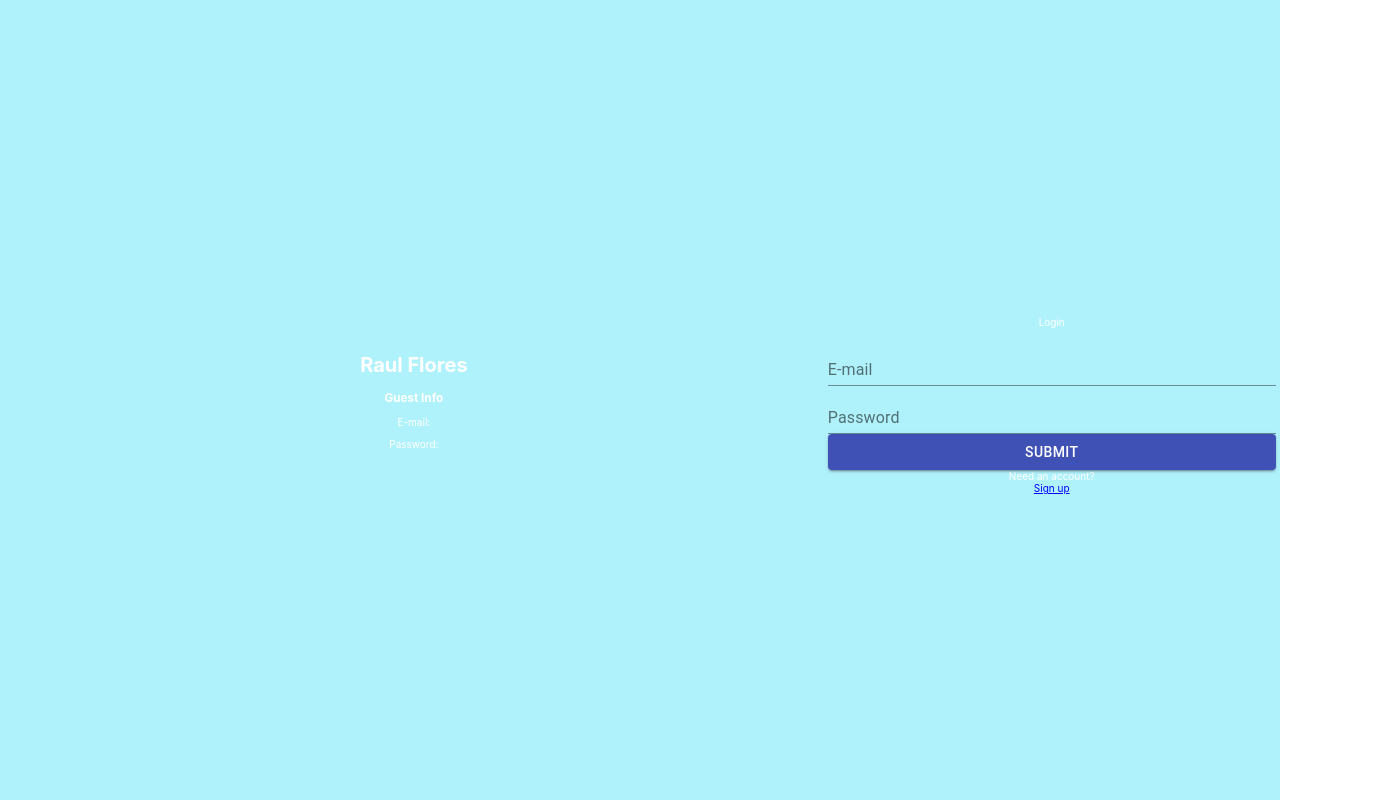
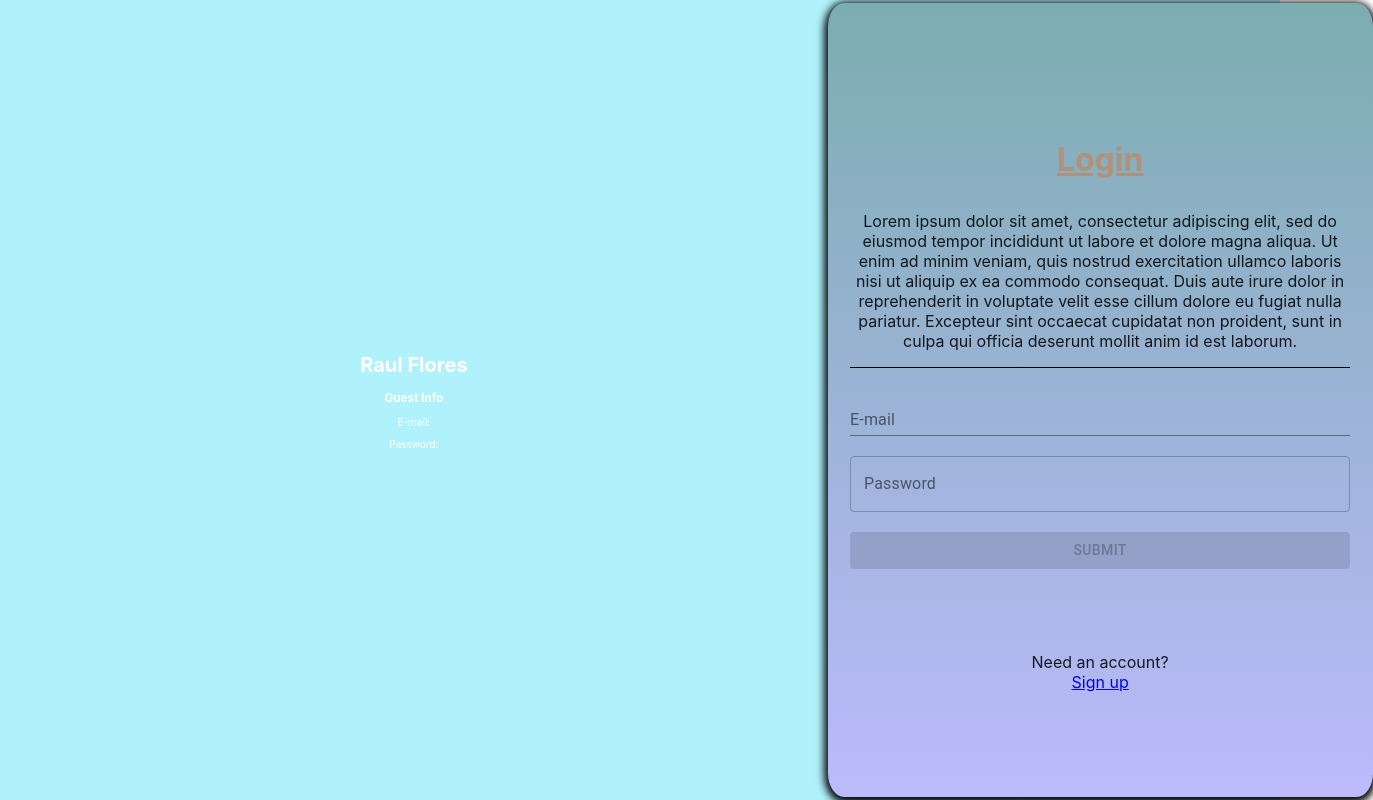
Before and after one commit to rauleflores/refloresjr-portfolio, a React (Create React App) app: page /login-page in a window 1280 px wide. Shown: the whole page, 1373 px wide, since content can reach past the window. Built offline with nearby package versions, Linux system fonts and the light colour scheme.

Commit message:
login page updated to match sign up page

```diff
--- a/src/Components/LoginForm.js
+++ b/src/Components/LoginForm.js
@@ -1,70 +1,90 @@
 import React from "react";
-import * as yup from "yup";
 import { useFormik } from "formik";
-import { Button, TextField } from "@material-ui/core";
+import { Button, Card, TextField } from "@material-ui/core";
 import { Link } from "react-router-dom";
-
-let validationSchema = yup.object().shape({
-  email: yup
-    .string()
-    .email("Enter a valid email.")
-    .required("Email is required.")
-    .min(14, "Email is too short - 4 chars minimum.")
-    .max(50, "Email is too long."),
-  password: yup
-    .string("Please enter a password.")
-    .required("Password is required.")
-    .min(6, "Password is too short! 6 char minimum.")
-    .max(24, "Password is too long. 24 char maximum."),
-});
+import useStyles from "../Styles/useStyles";
+import loginValidationSchema from "../Schemas/LoginFormSchemea";
 
 const LoginForm = () => {
+  const classes = useStyles();
+
   const formik = useFormik({
     initialValues: {
       email: "",
       password: "",
     },
-    validationSchema: validationSchema,
+    validationSchema: loginValidationSchema,
     onSubmit: (values) => {
       alert(JSON.stringify(values, null, 2));
       formik.resetForm();
     },
   });
+
+  const buttonDisabled = ({ email, password }) => {
+    const check = email.length > 0 && password.length > 0;
+    console.log(check);
+    return check;
+  };
+
   return (
-    <div>
+    <Card className={classes.card}>
       <form onSubmit={formik.handleSubmit}>
-        <p>Login</p>
-
+        <div className={classes.card_text}>
+          <h3 className={classes.card_h3}>Login</h3>
+          <p>
+            Lorem ipsum dolor sit amet, consectetur adipiscing elit, sed do
+            eiusmod tempor incididunt ut labore et dolore magna aliqua. Ut enim
+            ad minim veniam, quis nostrud exercitation ullamco laboris nisi ut
+            aliquip ex ea commodo consequat. Duis aute irure dolor in
+            reprehenderit in voluptate velit esse cillum dolore eu fugiat nulla
+            pariatur. Excepteur sint occaecat cupidatat non proident, sunt in
+            culpa qui officia deserunt mollit anim id est laborum.
+          </p>
+        </div>
         <TextField
+          className={classes.textField}
           fullWidth
           id="email"
           name="email"
           label="E-mail"
+          // variant="outlined"
           value={formik.values.email}
           onChange={formik.handleChange}
           error={formik.touched.email && Boolean(formik.errors.email)}
           helperText={formik.touched.email && formik.errors.email}
         />
         <TextField
+          className={classes.textField}
           fullWidth
           id="password"
           name="password"
           label="Password"
+          variant="outlined"
           value={formik.values.password}
           onChange={formik.handleChange}
           error={formik.touched.password && Boolean(formik.errors.password)}
           helperText={formik.touched.password && formik.errors.password}
         />
-        <Button color="primary" variant="contained" fullWidth type="submit">
+
+        <Button
+          className={classes.Button}
+          color="primary"
+          variant="contained"
+          fullWidth
+          type="submit"
+          disabled={buttonDisabled(formik.values) ? false : true}
+        >
           Submit
         </Button>
+      </form>
+      <div className={classes.card_cta}>
         <span>
           Need an account?
           <br />
           <Link to="signup-page">Sign up</Link>
         </span>
-      </form>
-    </div>
+      </div>
+    </Card>
   );
 };
 
--- a/src/Components/SignUpForm.js
+++ b/src/Components/SignUpForm.js
@@ -43,8 +43,8 @@
   return (
     <Card className={classes.card}>
       <form onSubmit={formik.handleSubmit}>
-        <div className={classes.signup_text}>
-          <h3 className={classes.signup_h3}>Sign Up</h3>
+        <div className={classes.card_text}>
+          <h3 className={classes.card_h3}>Sign Up</h3>
           <p>
             Lorem ipsum dolor sit amet, consectetur adipiscing elit, sed do
             eiusmod tempor incididunt ut labore et dolore magna aliqua. Ut enim
@@ -131,7 +131,7 @@
           Submit
         </Button>
       </form>
-      <div className={classes.login_cta}>
+      <div className={classes.card_cta}>
         <span>
           Already a member?
           <br />
--- /dev/null
+++ b/src/Schemas/LoginFormSchemea.js
@@ -0,0 +1,17 @@
+import * as yup from "yup";
+
+let loginValidationSchema = yup.object().shape({
+  email: yup
+    .string()
+    .email("Enter a valid email.")
+    .required("Email is required.")
+    .min(14, "Email is too short - 4 chars minimum.")
+    .max(50, "Email is too long."),
+  password: yup
+    .string("Please enter a password.")
+    .required("Password is required.")
+    .min(6, "Password is too short! 6 char minimum.")
+    .max(24, "Password is too long. 24 char maximum."),
+});
+
+export default loginValidationSchema;
--- a/src/Styles/useStyles.js
+++ b/src/Styles/useStyles.js
@@ -26,22 +26,19 @@
       marginBottom: "20px",
     },
   },
-  login_cta: {
-    fontSize: "1rem",
-  },
-  signup_cta: {
-    fontSize: "1rem",
-  },
-  signup_text: {
+  card_text: {
     fontSize: "1rem",
     borderBottom: "1px solid black",
     marginBottom: "10px",
   },
-  signup_h3: {
+  card_h3: {
     fontSize: "2rem",
     color: "#b0917b",
     textDecoration: "underline",
   },
+  card_cta: {
+    fontSize: "1rem",
+  },
 });
 
 export default useStyles;
```
